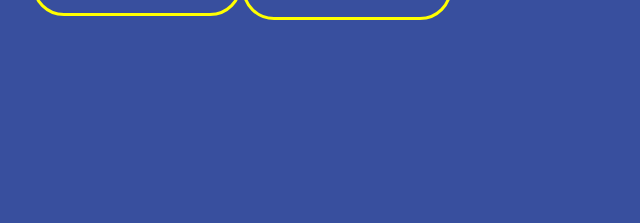
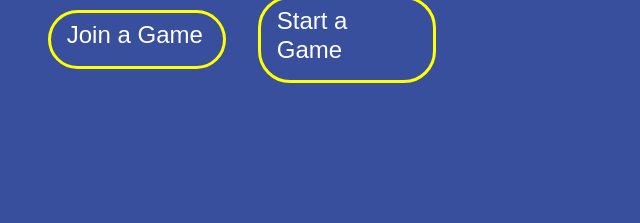
Before and after one commit to SriramV739/Flask, a Flask app: page / in a window 1280 px wide. Shown: the part 577-800 px from the top of the page, without its empty margins (0-640 px from the left). Run offline with Flask 2, Linux system fonts and the light colour scheme; some libraries are stand-ins or nearby versions; some web fonts are replaced.

Commit message:
Update base1.html

```diff
--- a/game/templates/base1.html
+++ b/game/templates/base1.html
@@ -38,14 +38,14 @@ VerifyIt!
                         <p class="sub-text-hd-3">PLAY THE GAME!</p><br><br>
                     </div>
                     <div class="game-selections">
-                        <a href="./players">
+                        <a href="./join">
                             <div class="game-select gs1">
-                                <h2>Join a Game | Participant</h2>
+                                <h2>Join a Game</h2>
                             </div>
                         </a>
                         <a href="./start" class="gs2-a">
                             <div class="game-select gs2">
-                                <h2>Start a Game | Host</h2>
+                                <h2>Start a Game</h2>
                             </div>
                         </a>
 
@@ -73,8 +73,116 @@ VerifyIt!
 
     </main> -->
 {%block style%}
-@import url("https://fonts.googleapis.com/css?family=Roboto");
-@import url('https://fonts.googleapis.com/css2?family=Quicksand:wght@400;700&display=swap');
+/* cyrillic-ext */
+@font-face {
+  font-family: 'Roboto';
+  font-style: normal;
+  font-weight: 400;
+  src: url(https://fonts.gstatic.com/s/roboto/v30/KFOmCnqEu92Fr1Mu72xKKTU1Kvnz.woff2) format('woff2');
+  unicode-range: U+0460-052F, U+1C80-1C88, U+20B4, U+2DE0-2DFF, U+A640-A69F, U+FE2E-FE2F;
+}
+/* cyrillic */
+@font-face {
+  font-family: 'Roboto';
+  font-style: normal;
+  font-weight: 400;
+  src: url(https://fonts.gstatic.com/s/roboto/v30/KFOmCnqEu92Fr1Mu5mxKKTU1Kvnz.woff2) format('woff2');
+  unicode-range: U+0301, U+0400-045F, U+0490-0491, U+04B0-04B1, U+2116;
+}
+/* greek-ext */
+@font-face {
+  font-family: 'Roboto';
+  font-style: normal;
+  font-weight: 400;
+  src: url(https://fonts.gstatic.com/s/roboto/v30/KFOmCnqEu92Fr1Mu7mxKKTU1Kvnz.woff2) format('woff2');
+  unicode-range: U+1F00-1FFF;
+}
+/* greek */
+@font-face {
+  font-family: 'Roboto';
+  font-style: normal;
+  font-weight: 400;
+  src: url(https://fonts.gstatic.com/s/roboto/v30/KFOmCnqEu92Fr1Mu4WxKKTU1Kvnz.woff2) format('woff2');
+  unicode-range: U+0370-03FF;
+}
+/* vietnamese */
+@font-face {
+  font-family: 'Roboto';
+  font-style: normal;
+  font-weight: 400;
+  src: url(https://fonts.gstatic.com/s/roboto/v30/KFOmCnqEu92Fr1Mu7WxKKTU1Kvnz.woff2) format('woff2');
+  unicode-range: U+0102-0103, U+0110-0111, U+0128-0129, U+0168-0169, U+01A0-01A1, U+01AF-01B0, U+0300-0301, U+0303-0304, U+0308-0309, U+0323, U+0329, U+1EA0-1EF9, U+20AB;
+}
+/* latin-ext */
+@font-face {
+  font-family: 'Roboto';
+  font-style: normal;
+  font-weight: 400;
+  src: url(https://fonts.gstatic.com/s/roboto/v30/KFOmCnqEu92Fr1Mu7GxKKTU1Kvnz.woff2) format('woff2');
+  unicode-range: U+0100-02AF, U+0304, U+0308, U+0329, U+1E00-1E9F, U+1EF2-1EFF, U+2020, U+20A0-20AB, U+20AD-20CF, U+2113, U+2C60-2C7F, U+A720-A7FF;
+}
+/* latin */
+@font-face {
+  font-family: 'Roboto';
+  font-style: normal;
+  font-weight: 400;
+  src: url(https://fonts.gstatic.com/s/roboto/v30/KFOmCnqEu92Fr1Mu4mxKKTU1Kg.woff2) format('woff2');
+  unicode-range: U+0000-00FF, U+0131, U+0152-0153, U+02BB-02BC, U+02C6, U+02DA, U+02DC, U+0304, U+0308, U+0329, U+2000-206F, U+2074, U+20AC, U+2122, U+2191, U+2193, U+2212, U+2215, U+FEFF, U+FFFD;
+}
+/* vietnamese */
+@font-face {
+  font-family: 'Quicksand';
+  font-style: normal;
+  font-weight: 400;
+  font-display: swap;
+  src: url(https://fonts.gstatic.com/s/quicksand/v30/6xKtdSZaM9iE8KbpRA_hJFQNYuDyP7bh.woff2) format('woff2');
+  unicode-range: U+0102-0103, U+0110-0111, U+0128-0129, U+0168-0169, U+01A0-01A1, U+01AF-01B0, U+0300-0301, U+0303-0304, U+0308-0309, U+0323, U+0329, U+1EA0-1EF9, U+20AB;
+}
+/* latin-ext */
+@font-face {
+  font-family: 'Quicksand';
+  font-style: normal;
+  font-weight: 400;
+  font-display: swap;
+  src: url(https://fonts.gstatic.com/s/quicksand/v30/6xKtdSZaM9iE8KbpRA_hJVQNYuDyP7bh.woff2) format('woff2');
+  unicode-range: U+0100-02AF, U+0304, U+0308, U+0329, U+1E00-1E9F, U+1EF2-1EFF, U+2020, U+20A0-20AB, U+20AD-20CF, U+2113, U+2C60-2C7F, U+A720-A7FF;
+}
+/* latin */
+@font-face {
+  font-family: 'Quicksand';
+  font-style: normal;
+  font-weight: 400;
+  font-display: swap;
+  src: url(https://fonts.gstatic.com/s/quicksand/v30/6xKtdSZaM9iE8KbpRA_hK1QNYuDyPw.woff2) format('woff2');
+  unicode-range: U+0000-00FF, U+0131, U+0152-0153, U+02BB-02BC, U+02C6, U+02DA, U+02DC, U+0304, U+0308, U+0329, U+2000-206F, U+2074, U+20AC, U+2122, U+2191, U+2193, U+2212, U+2215, U+FEFF, U+FFFD;
+}
+/* vietnamese */
+@font-face {
+  font-family: 'Quicksand';
+  font-style: normal;
+  font-weight: 700;
+  font-display: swap;
+  src: url(https://fonts.gstatic.com/s/quicksand/v30/6xKtdSZaM9iE8KbpRA_hJFQNYuDyP7bh.woff2) format('woff2');
+  unicode-range: U+0102-0103, U+0110-0111, U+0128-0129, U+0168-0169, U+01A0-01A1, U+01AF-01B0, U+0300-0301, U+0303-0304, U+0308-0309, U+0323, U+0329, U+1EA0-1EF9, U+20AB;
+}
+/* latin-ext */
+@font-face {
+  font-family: 'Quicksand';
+  font-style: normal;
+  font-weight: 700;
+  font-display: swap;
+  src: url(https://fonts.gstatic.com/s/quicksand/v30/6xKtdSZaM9iE8KbpRA_hJVQNYuDyP7bh.woff2) format('woff2');
+  unicode-range: U+0100-02AF, U+0304, U+0308, U+0329, U+1E00-1E9F, U+1EF2-1EFF, U+2020, U+20A0-20AB, U+20AD-20CF, U+2113, U+2C60-2C7F, U+A720-A7FF;
+}
+/* latin */
+@font-face {
+  font-family: 'Quicksand';
+  font-style: normal;
+  font-weight: 700;
+  font-display: swap;
+  src: url(https://fonts.gstatic.com/s/quicksand/v30/6xKtdSZaM9iE8KbpRA_hK1QNYuDyPw.woff2) format('woff2');
+  unicode-range: U+0000-00FF, U+0131, U+0152-0153, U+02BB-02BC, U+02C6, U+02DA, U+02DC, U+0304, U+0308, U+0329, U+2000-206F, U+2074, U+20AC, U+2122, U+2191, U+2193, U+2212, U+2215, U+FEFF, U+FFFD;
+}
 
 
 * {
@@ -146,7 +254,7 @@ nav {
 
 .section-hd {
     position: relative;
-    top: 2rem;
+    top: 5rem;
     text-align: center;
 }
 
@@ -165,7 +273,7 @@ nav {
 }
 
 .verify h2 {
-    font-size: 2rem;
+    font-size: 1.5rem;
 }
 
 .sub-ver-back {
@@ -245,27 +353,30 @@ nav {
     align-items: center;
     justify-content: center;
     cursor: pointer;
+    z-index: 10;
 }
 
 .game-select {
     padding: .5rem 0;
     border: 3px solid yellow;
     border-radius: 2rem;
-    /* width: 85%; */
+     width: 85%;
 }
 
 .game-select h2 {
     color: #fff;
+    font-size: 1.5rem;
+
 }
 .gs1 {
     margin: .5rem 0 0 0;
-    padding: .5rem 1rem .5rem 1rem;
+    padding: 0.5rem 1rem .5rem 1rem;
 }
 .gs2-a {
-    margin: 2rem 0 0 0;
+    margin: 1rem 0 0 0;
 }
 .gs2 {
-    margin: 1rem 0 0 0;
+    margin: .5rem 0 0 0;
     padding: .5rem 1rem;
 }
 
@@ -319,7 +430,7 @@ nav {
     }
 
     .section-hd {
-        top: 1rem;
+        top: 7rem;
         padding: 0 0 0 2rem;
         text-align: left;
     }
@@ -349,7 +460,7 @@ nav {
     }
 
     .game-select {
-        font-size: .8rem;
+        font-size: 1.5rem;
     }
 
     .verify {
@@ -422,7 +533,7 @@ nav {
 @media screen and (min-width: 1440px) {
 
     .section-hd {
-        top: 3rem;
+        top: 5rem;
     }
 
     .img-box {
```
